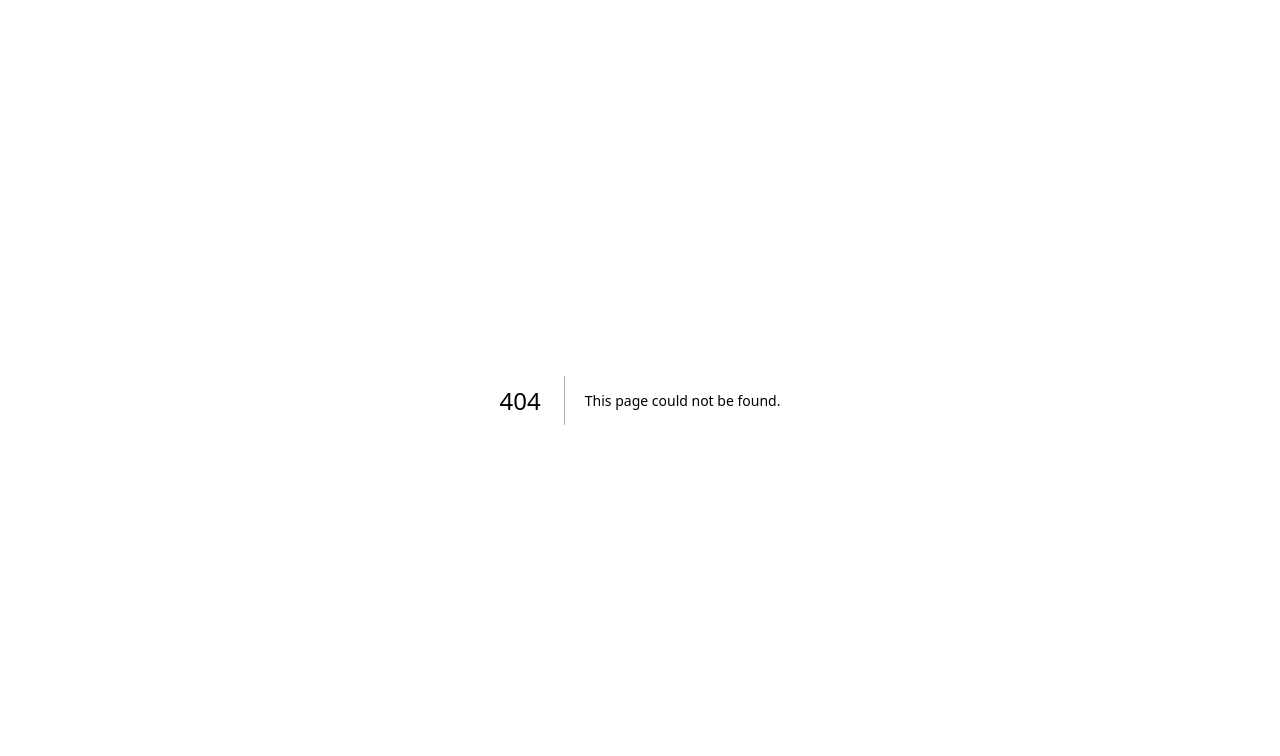
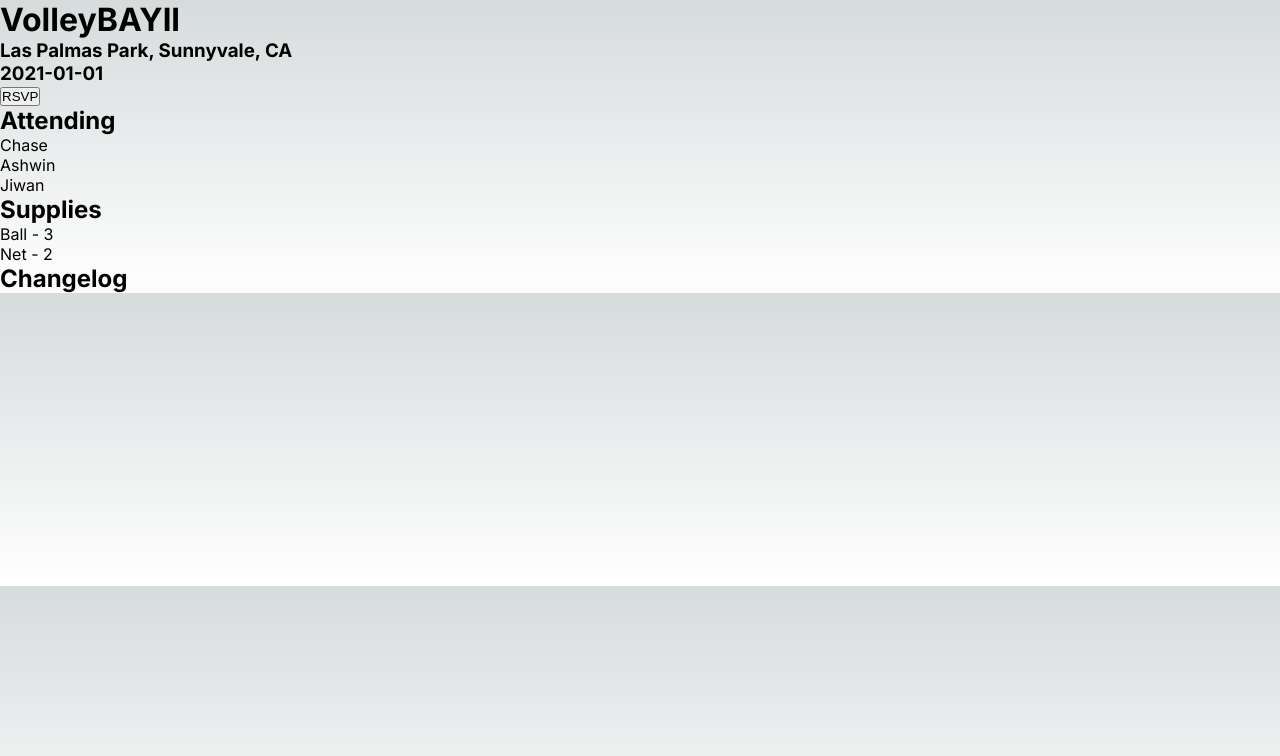
Before and after one commit to ChaseC99/rsvp, a Next.js app: page /1 in a window 1280 px wide. Before the commit this address had no page. Shown: the top 756 px of the page. Built offline with nearby package versions, Linux system fonts and the light colour scheme.

Commit message:
Initial setup for the event page

```diff
--- /dev/null
+++ b/app/[event]/page.tsx
@@ -0,0 +1,100 @@
+type Event = {
+    title: string
+    date: string
+    description: string
+    location: string
+    attendees: Attendee[]
+    changelog: string[]
+}
+
+type Supply = {
+    item: string
+    quantity: number
+}
+
+type Attendee = {
+    name: string
+    guests?: string[]
+    supplies?: Supply[]
+}
+
+async function loadEvent(): Promise<Event> {
+
+    return new Promise((resolve) => {
+        const event: Event = {
+            title: 'VolleyBAYll',
+            date: '2021-01-01',
+            description: 'My Event Description',
+            location: 'Las Palmas Park, Sunnyvale, CA',
+            attendees: [
+                { name: 'Chase', supplies: [{ item: 'Ball', quantity: 1 }], guests: ['Kasey']  },
+                { name: 'Ashwin', supplies: [{ item: 'Ball', quantity: 1 }, { item: 'Net', quantity: 1}], guests: ['Vivian'] },
+                { name: 'Jiwan', supplies: [{ item: 'Ball', quantity: 1 }, { item: 'Net', quantity: 2}]  }
+            ],
+            changelog: [],
+        }
+        resolve(event)
+    })
+}
+
+export default async function Event() {
+    const event = await loadEvent();
+    const { title, date, description, location, attendees, changelog } = event;
+
+    const supplies = Object.values(attendees.reduce((acc, attendee) => {
+        if (!attendee.supplies) return acc;
+
+        attendee.supplies.forEach((supply) => {
+            const { item, quantity } = supply;
+            if (acc[item]) {
+                acc[item].quantity += 1;
+            } else {
+                acc[item] = {item, quantity};
+            }
+        });
+        return acc;
+    }, {} as Record<string, Supply>));
+
+
+
+    return (
+        <div>
+            <h1>{title}</h1>
+            <div>
+                <h3>{location}</h3>
+                <h3>{date}</h3>
+            </div>
+
+            <button>RSVP</button>
+
+            <div>
+                <h2>Attending</h2>
+                <ul>
+                    {attendees.map(({name}) => (
+                        <li key={name}>{name}</li>
+                    ))}
+                </ul>
+            </div>
+
+            <div>
+                <h2>Supplies</h2>
+                <ul>
+                    {supplies.map(({item, quantity}) => (
+                        <li key={item}>{item} - {quantity}</li>
+                    ))}
+                </ul>
+            </div>
+
+            {changelog && (
+                <div>
+                    <h2>Changelog</h2>
+                    <ul>
+                        {changelog.map((change) => (
+                            <li key={change}>{change}</li>
+                        ))}
+                    </ul>
+                </div>
+            )}
+        </div>
+    )
+}
```
